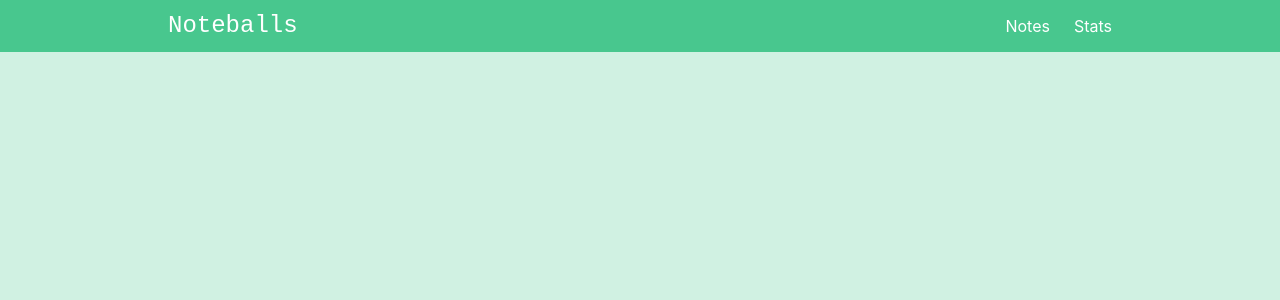
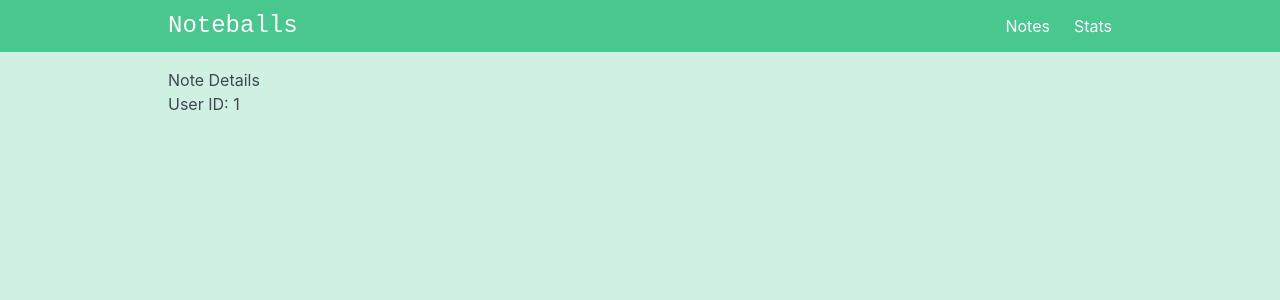
Before and after one commit to javiergranados/vue-composition-api-course, a Vue app: page /notes/1 in a window 1280 px wide. Shown: the top 300 px of the page. Built offline with nearby package versions, Linux system fonts and the light colour scheme.

Commit message:
Create a note details view and implement its navigation

```diff
--- a/src/components/Note.vue
+++ b/src/components/Note.vue
@@ -1,5 +1,6 @@
 <script setup lang="ts">
 import { computed } from 'vue'
+import { RouterLink } from 'vue-router'
 import { Note } from '@/lib/definitions'
 
 const props = defineProps<{
@@ -32,11 +33,12 @@ const handleDelete = () => {
       </div>
     </div>
     <footer class="card-footer">
-      <a
-        href="#"
+      <RouterLink
+        :to="{ name: 'noteDetails', params: { id: note.id } }"
         class="card-footer-item"
-        >Edit</a
       >
+        Edit
+      </RouterLink>
       <a
         href="#"
         class="card-footer-item"
--- /dev/null
+++ b/src/views/NoteDetailsView.vue
@@ -0,0 +1,11 @@
+<script setup lang="ts">
+import { useRoute } from 'vue-router'
+
+const route = useRoute()
+const userId = route.params.id
+</script>
+
+<template>
+  <h1>Note Details</h1>
+  <p>User ID: {{ userId }}</p>
+</template>
--- a/src/views/StatsView.vue
+++ b/src/views/StatsView.vue
@@ -1,5 +1,3 @@
 <template>
-  <div class="stats">
-    <h1>Stats</h1>
-  </div>
+  <h1>Stats</h1>
 </template>
```
Also changed, not shown: src/router.ts (+5 -2 lines).
